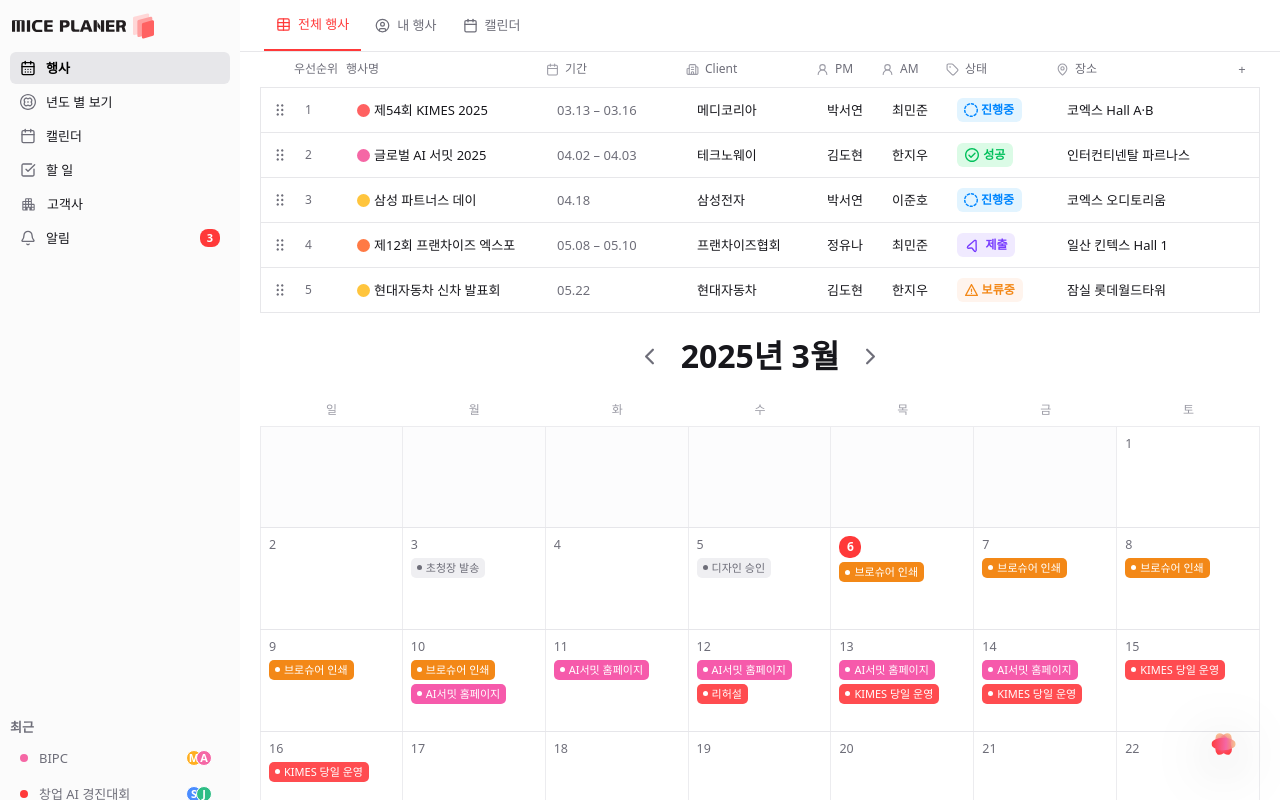
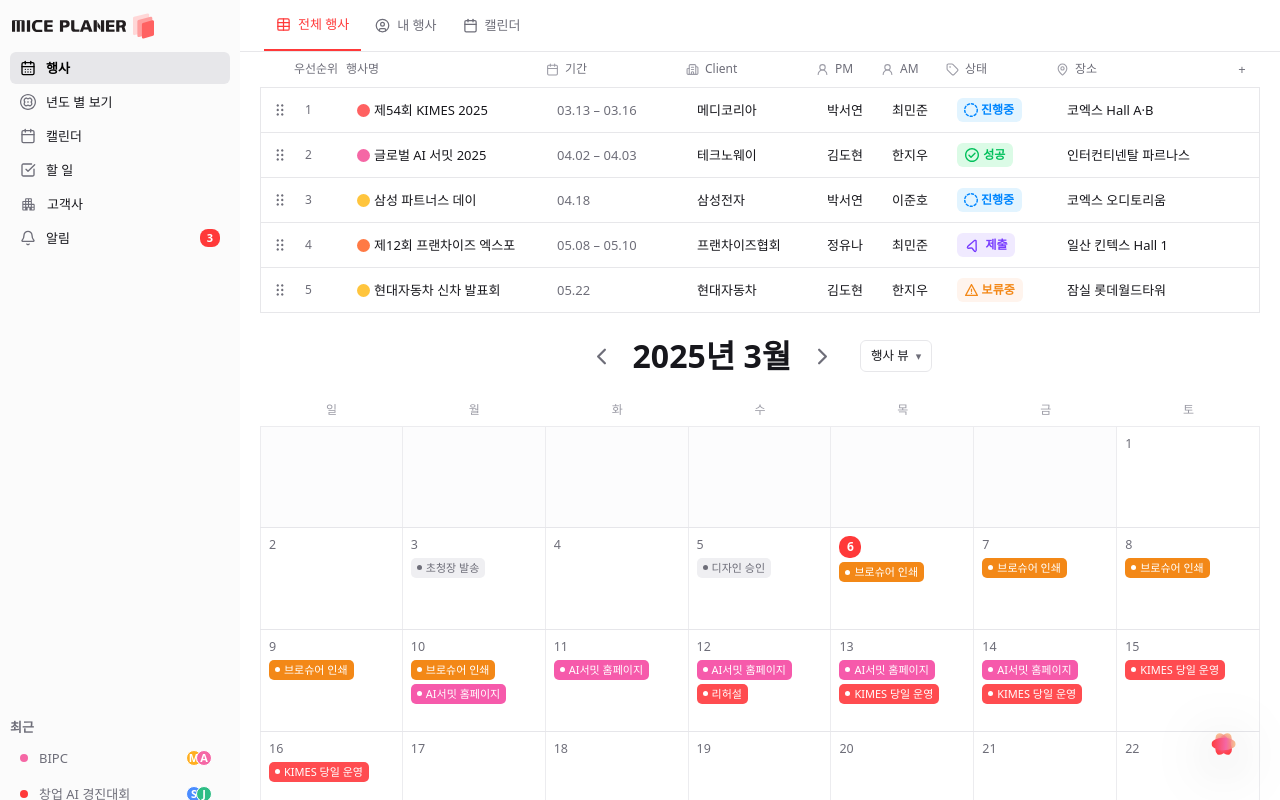
Before and after one commit to miceplans/miceplaner, a Next.js app in the folder apps/web/: page / in a window 1280 px wide. Shown: the top 800 px of the page. Built offline with nearby package versions, Linux system fonts and the light colour scheme; a web font is replaced by a local one.

Commit message:
feat: add work schedule calendar view

```diff
--- a/apps/web/src/app/page.tsx
+++ b/apps/web/src/app/page.tsx
@@ -2,7 +2,8 @@
 
 import { useState } from 'react';
 import { EventTable } from './event-table';
-import { AppShell, MonthCalendar, ViewTabs, type CalCell, type ChipKey, type StatusKey, type ViewTab } from '@miceplans/ui';
+import { AppShell, ViewTabs, type CalCell, type ChipKey, type StatusKey, type ViewTab } from '@miceplans/ui';
+import { ScheduleViewCalendar } from './schedule-calendar/schedule-view-calendar';
 
 const TABS: ViewTab[] = [
   { label: '전체 행사', icon: '10b86', activeIcon: '753c4', href: '/' },
@@ -34,6 +35,29 @@ const WEEKS: CalCell[][] = [
   [c(20), c(21), c(22), c(23), c(24, 'kimesHome'), c(25, 'kimesHome'), c(26, 'kimesHome')],
   [c(27), c(28), c(29), c(30), c(31), B, B],
 ];
+const WORK_CHIPS: Partial<Record<number, ChipKey[]>> = {
+  3: ['designProduction'],
+  5: ['designProduction'],
+  6: ['designProduction', 'videoProduction'],
+  7: ['videoProduction'],
+  8: ['videoProduction'],
+  9: ['videoProduction'],
+  10: ['designProduction', 'videoProduction'],
+  11: ['videoProduction'],
+  12: ['designProduction', 'videoProduction'],
+  13: ['videoProduction'],
+  14: ['videoProduction'],
+  15: ['videoProduction'],
+  16: ['videoProduction'],
+  24: ['designProduction'],
+  25: ['designProduction'],
+  26: ['designProduction'],
+};
+
+const WORK_WEEKS: CalCell[][] = WEEKS.map((week) =>
+  week.map((cell) => (cell.d === undefined ? cell : { ...cell, chips: WORK_CHIPS[cell.d] })),
+);
+
 
 export default function HomePage() {
   const [tab, setTab] = useState(0);
@@ -44,7 +68,7 @@ export default function HomePage() {
         <ViewTabs tabs={TABS} active={tab} onChange={setTab} bordered />
         <div className="flex w-full flex-col gap-[24px]">
           <EventTable key={tab} initial={events} />
-          <MonthCalendar title="2025년 3월" weeks={WEEKS} gridGap={19} padX={20} />
+          <ScheduleViewCalendar eventWeeks={WEEKS} workWeeks={WORK_WEEKS} gridGap={19} padX={20} />
         </div>
       </div>
     </AppShell>
--- a/apps/web/src/app/schedule-calendar/page.tsx
+++ b/apps/web/src/app/schedule-calendar/page.tsx
@@ -1,4 +1,5 @@
-import { AppShell, MARCH_2025, MonthCalendar, SCHEDULE_TABS, Topbar, ViewTabs } from '@miceplans/ui';
+import { AppShell, SCHEDULE_TABS, Topbar, ViewTabs } from '@miceplans/ui';
+import { ScheduleViewCalendar } from './schedule-view-calendar';
 
 export default function ScheduleCalendarPage() {
   return (
@@ -6,7 +7,7 @@ export default function ScheduleCalendarPage() {
       <div className="relative flex min-h-[900px] flex-col leading-[normal]">
         <Topbar />
         <ViewTabs tabs={SCHEDULE_TABS} active={2} />
-        <MonthCalendar title="2025년 3월" weeks={MARCH_2025} />
+        <ScheduleViewCalendar />
       </div>
     </AppShell>
   );
--- /dev/null
+++ b/apps/web/src/app/schedule-calendar/schedule-view-calendar.tsx
@@ -0,0 +1,85 @@
+'use client';
+
+import { useState } from 'react';
+import { MARCH_2025, MonthCalendar, type CalCell } from '@miceplans/ui';
+
+type CalendarView = 'event' | 'work';
+
+const c = (d: number, ...chips: NonNullable<CalCell['chips']>): CalCell => ({ d, chips });
+const B: CalCell = {};
+
+const WORK_SCHEDULE_MARCH: CalCell[][] = [
+  [B, B, B, B, B, B, c(1)],
+  [c(2), c(3, 'designProduction'), c(4), c(5, 'designProduction'), c(6, 'designProduction', 'videoProduction'), c(7, 'videoProduction'), c(8, 'videoProduction')],
+  [c(9, 'videoProduction'), c(10, 'designProduction', 'videoProduction'), c(11, 'videoProduction'), c(12, 'designProduction', 'videoProduction'), c(13, 'videoProduction'), c(14, 'videoProduction'), c(15, 'videoProduction')],
+  [c(16, 'videoProduction'), c(17), c(18), c(19), c(20), c(21), c(22)],
+  [c(23), c(24, 'designProduction'), c(25, 'designProduction'), c(26, 'designProduction'), c(27), c(28), c(29)],
+  [c(30), c(31), B, B, B, B, B],
+];
+
+const VIEW_LABEL: Record<CalendarView, string> = {
+  event: '행사 뷰',
+  work: '작업 일정 뷰',
+};
+
+export function ScheduleViewCalendar({
+  eventWeeks = MARCH_2025,
+  workWeeks = WORK_SCHEDULE_MARCH,
+  gridGap,
+  padX,
+}: {
+  eventWeeks?: CalCell[][];
+  workWeeks?: CalCell[][];
+  gridGap?: number;
+  padX?: number;
+}) {
+  const [view, setView] = useState<CalendarView>('event');
+  const [menuOpen, setMenuOpen] = useState(false);
+
+  const selectView = (next: CalendarView) => {
+    setView(next);
+    setMenuOpen(false);
+  };
+
+  return (
+    <MonthCalendar
+      title="2025년 3월"
+      weeks={view === 'event' ? eventWeeks : workWeeks}
+      gridGap={gridGap}
+      padX={padX}
+      headerAddon={
+        <div className="relative ml-[6px]">
+          <button
+            type="button"
+            aria-haspopup="menu"
+            aria-expanded={menuOpen}
+            onClick={() => setMenuOpen((open) => !open)}
+            className="flex h-[32px] items-center gap-[7px] rounded-sm border border-solid border-border bg-surface px-[10px] text-sm font-medium text-fg hover:bg-surface-muted"
+          >
+            <span>{VIEW_LABEL[view]}</span>
+            <span aria-hidden="true" className="text-2xs text-fg-secondary">▾</span>
+          </button>
+          {menuOpen ? (
+            <>
+              <button type="button" aria-label="보기 메뉴 닫기" className="fixed inset-0 z-10 cursor-default" onClick={() => setMenuOpen(false)} />
+              <div role="menu" aria-label="캘린더 보기" className="absolute right-0 top-[38px] z-20 w-[156px] rounded-md border border-solid border-border bg-surface p-[4px] shadow-card">
+                {(Object.keys(VIEW_LABEL) as CalendarView[]).map((item) => (
+                  <button
+                    key={item}
+                    type="button"
+                    role="menuitemradio"
+                    aria-checked={view === item}
+                    onClick={() => selectView(item)}
+                    className={`flex w-full items-center rounded-sm px-[10px] py-[8px] text-left text-sm ${view === item ? 'bg-brand-tint font-semibold text-brand' : 'text-fg hover:bg-surface-muted'}`}
+                  >
+                    {VIEW_LABEL[item]}
+                  </button>
+                ))}
+              </div>
+            </>
+          ) : null}
+        </div>
+      }
+    />
+  );
+}
--- a/packages/ui/src/schedule.tsx
+++ b/packages/ui/src/schedule.tsx
@@ -127,7 +127,7 @@ export function ViewTabs({ tabs, active, bordered = false, onChange }: { tabs: V
 
 /* ---------- 월간 캘린더 ---------- */
 
-export type ChipKey = 'invite' | 'design' | 'brochure' | 'ai' | 'rehearsal' | 'kimes' | 'kimesHome';
+export type ChipKey = 'invite' | 'design' | 'brochure' | 'ai' | 'rehearsal' | 'kimes' | 'kimesHome' | 'designProduction' | 'videoProduction';
 
 const CHIPS: Record<ChipKey, { label: string; bg: string; fg: string; dot: string }> = {
   invite: { label: '초청장 발송', bg: 'bg-surface-chip', fg: 'text-fg-secondary', dot: '9cd3e' },
@@ -137,6 +137,8 @@ const CHIPS: Record<ChipKey, { label: string; bg: string; fg: string; dot: strin
   ai: { label: 'AI서밋 홈페이지', bg: 'bg-brand-pink-strong', fg: 'text-fg-inverse', dot: 'e2e7c' },
   rehearsal: { label: '리허설', bg: 'bg-error-brand', fg: 'text-fg-inverse', dot: 'e2e7c' },
   kimes: { label: 'KIMES 당일 운영', bg: 'bg-error-brand', fg: 'text-fg-inverse', dot: 'e2e7c' },
+  designProduction: { label: '[KIMES 2025] 디자인 제작물', bg: 'bg-info', fg: 'text-fg-inverse', dot: 'e2e7c' },
+  videoProduction: { label: '[AI 서밋 2025] 영상 제작물', bg: 'bg-error-brand', fg: 'text-fg-inverse', dot: 'e2e7c' },
 };
 
 export type CalCell = { d?: number; today?: boolean; chips?: ChipKey[] };
@@ -197,6 +199,8 @@ function Chip({ k, onClick }: { k: ChipKey; onClick?: (e: MouseEvent<HTMLButtonE
     <button
       type="button"
       onClick={onClick}
+      aria-label={ch.label}
+      title={ch.label}
       className={`flex h-[20px] w-fit shrink-0 cursor-pointer items-center gap-[4px] rounded-xs px-[6px] text-2xs font-medium hover:opacity-80 ${ch.bg} ${ch.fg}`}
     >
       <img alt="" src={`${A}/${ch.dot}.svg`} className="size-[5px]" />
@@ -208,6 +212,7 @@ function Chip({ k, onClick }: { k: ChipKey; onClick?: (e: MouseEvent<HTMLButtonE
 export function MonthCalendar({
   title,
   weeks,
+  headerAddon,
   gridGap = 24,
   thickRows = [3],
   firstRowTopBorder = true,
@@ -215,6 +220,8 @@ export function MonthCalendar({
 }: {
   title: string;
   weeks: CalCell[][];
+  /** 월 제목 옆에 표시할 보기 전환 등 보조 컨트롤 */
+  headerAddon?: ReactNode;
   gridGap?: number;
   /** 아래 경계선이 이중으로 보이는 주(0부터) */
   thickRows?: number[];
@@ -235,6 +242,7 @@ export function MonthCalendar({
         <button type="button" aria-label="다음 달" className="size-[26.842px] rounded-sm hover:bg-surface-chip">
           <img alt="" src={`${A}/2e379.svg`} className="size-full" />
         </button>
+        {headerAddon}
       </div>
       <div className="flex w-full flex-1 flex-col items-center overflow-x-auto pb-[24px]" style={{ paddingInline: padX }}>
         <div className="flex h-[32px] w-full shrink-0 items-start bg-surface">
```
Also changed, not shown: 1 other file (tests, documents, lock files or other folders).
